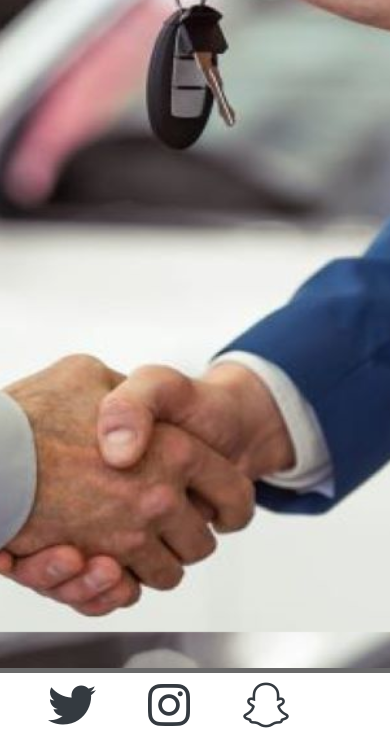
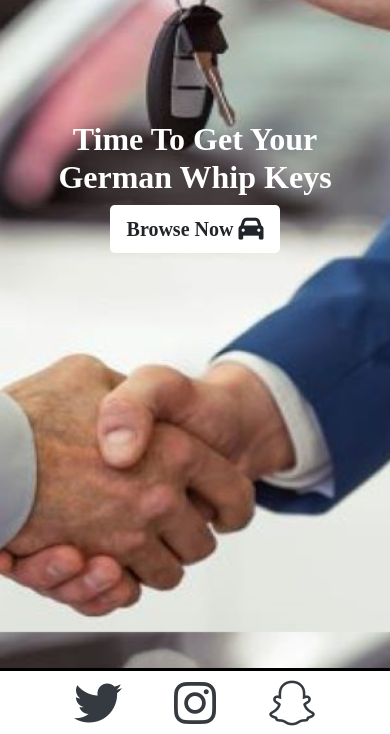
Before and after one commit to WHusssain937/Milestone-Project-4, a Django app: page / in a window 390 px wide. Shown: the part 212-946 px from the top of the page. Run offline with Django 3.2, Linux system fonts and the light colour scheme; some libraries are stand-ins or nearby versions; some web fonts are replaced.

Commit message:
added content on home page and media queries to make responsive on all devices and some styling

```diff
--- a/home/templates/home/index.html
+++ b/home/templates/home/index.html
@@ -12,8 +12,11 @@
 {% block content %}
     <div class="container-fluid h-100">
         <div class="row">
-            <div class="col-12 bg-image">
-
+            <div class="col-12 home-content text-center">
+                <h2 class="text-white font-weight-bold mt-5">Time To Get Your German Whip Keys</h2>
+                <a href="{% url 'cars' %}" class="btn btn-lg home-btn rounded-3 font-weight-bold">
+                    Browse Now <i class="fas fa-car fa-lg mt-1"></i>
+                </a>
             </div>
         </div>
     </div>
--- a/static/css/base.css
+++ b/static/css/base.css
@@ -28,7 +28,7 @@ body {
 }
 
 .footer-border {
-    border-top: 5px #696969 solid;
+    border-top: 3px #000 solid;
 }
 
 /* ------------------------------- Contact Page*/
@@ -98,16 +98,15 @@ body {
     width: fit-content;
 }
 
-#home-row {
-    margin-top: 10rem;
+.home-btn {
+    background: #fff;
 }
 
-.bg-red {
-    background-color: #ff0000;
-}
-
-.bg-gold {
-    background-color: #ffcc00;
+.home-btn:hover,
+.home-btn:active,
+.home-btn:focus {
+    background: #a9a9a9;
+    color: #fff;
 }
 
 /* -------------------------------- All Auth Form */
@@ -249,6 +248,18 @@ body {
     }
 }
 
+@media (max-width: 768px) {
+    .home-content {
+        margin-top: 13rem;
+    }
+}
+
+@media (max-width: 576px) {
+    .home-content {
+        margin-top: 5.25rem;
+    }
+}
+
 @media (max-width: 991px) {
     .review-search {
         margin-left: 5rem;
--- a/templates/base.html
+++ b/templates/base.html
@@ -147,9 +147,9 @@
 
     <!--Footer -->
     <footer>
-        <div class="row bg-white mt-3 footer-border">
+        <div class="row bg-white mt-3 footer-border text-center">
             <div class="col-12 pt-2 pb-1">
-                <a class="ml-5 text-dark" href="https://twitter.com/explore"
+                <a class="text-dark" href="https://twitter.com/explore"
                     target="_blank"><i class="fab fa-twitter fa-3x"></i></a>
                 <a class="ml-5 text-dark" href="https://www.instagram.com/"
                     target="_blank"><i class="fab fa-instagram fa-3x"></i></a>
```
